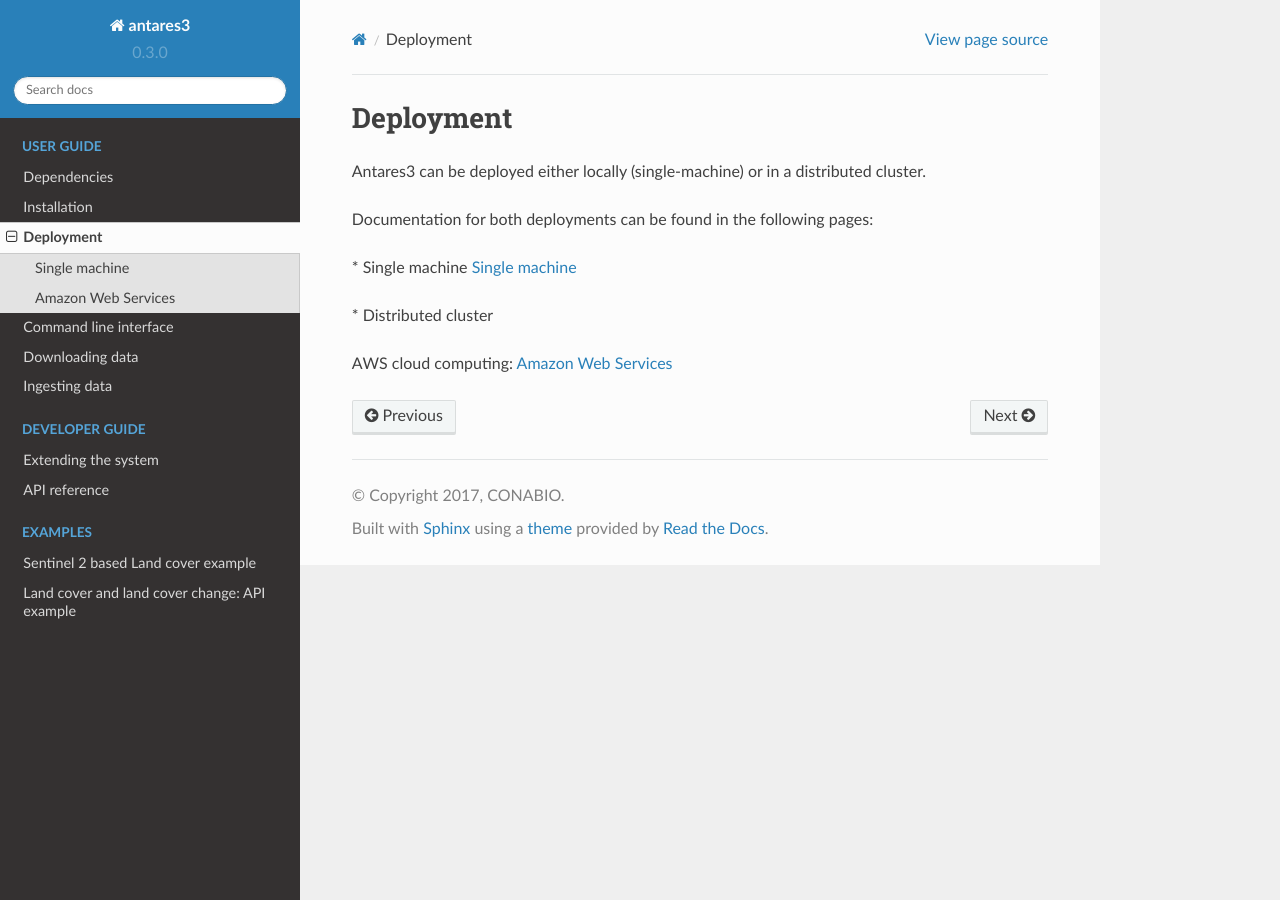
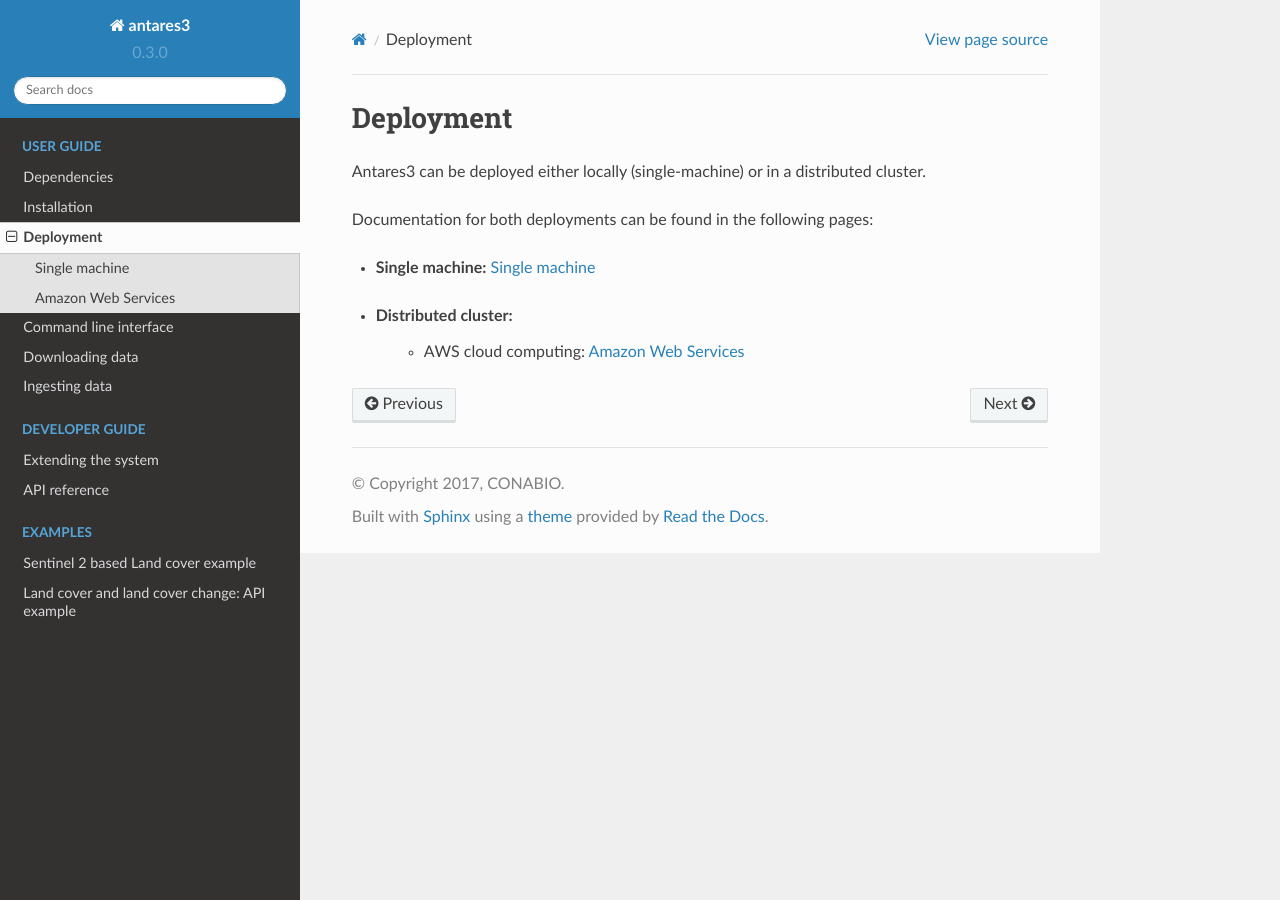
Before and after one commit to CONABIO/antares3, a Sphinx documentation site: the page built from docs/deployment.rst, in a window 1280 px wide. Built offline with Sphinx 7.4.7 and the Read the Docs theme 2.0.0, drawn with Linux system fonts in a browser that asks for light colours.

Commit message:
adding bullets

```diff
--- a/docs/deployment.rst
+++ b/docs/deployment.rst
@@ -6,7 +6,7 @@ Antares3 can be deployed either locally (single-machine) or in a distributed clu
 
 Documentation for both deployments can be found in the following pages:
 
-\* Single machine :doc:`deployment/single_machine`
+- **Single machine:** :doc:`deployment/single_machine`
 
 .. toctree::
    :maxdepth: 1
@@ -15,11 +15,11 @@ Documentation for both deployments can be found in the following pages:
 
    deployment/single_machine.rst
 
-\* Distributed cluster
+- **Distributed cluster:**
 
 
 
-AWS cloud computing: :doc:`deployment/aws_cloud`
+    - AWS cloud computing: :doc:`deployment/aws_cloud`
 
 
 .. toctree::
```
